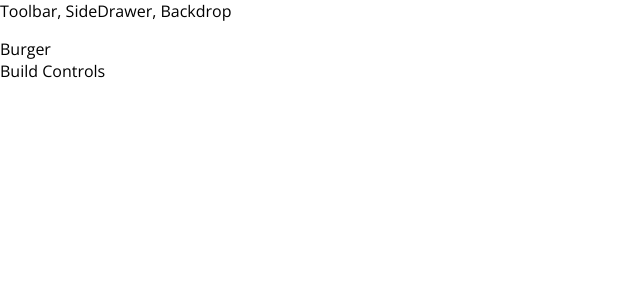
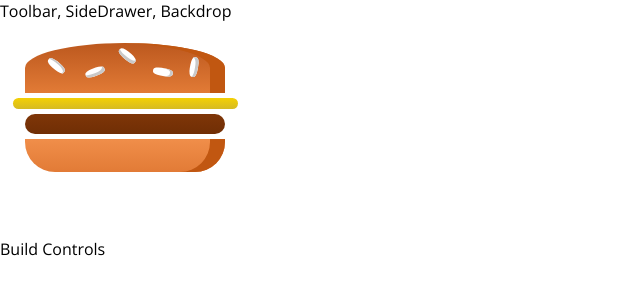
Before and after one commit to Elizabeth-marie/BurgerBuilder, a React app: page / in a window 1280 px wide. Shown: the top 300 px of the page, without its empty margins (0-640 px from the left). Built offline with nearby package versions, Linux system fonts and the light colour scheme.

Commit message:
Burger successfully rendering on screen

```diff
--- a/src/Components/Burger/Burger.css
+++ b/src/Components/Burger/Burger.css
@@ -6,6 +6,11 @@
   text-align: center;
   font-weight: bold;
   font-size: 1.2rem;
+}
+
+.BurgerContainer  {
+  Width: 250px;
+  Height: 200px;
 }
 
 @media (min-width: 500px) and (min-heght: 400px) {
--- a/src/Components/Burger/Burger.js
+++ b/src/Components/Burger/Burger.js
@@ -1,10 +1,18 @@
 import React from 'react'
+import classes from './Burger.css'
+import BurgerIngredient from './BurgerIngredient/BurgerIngredient'
+
 
 const Burger = (props) => {
 
   return (
-    <div>
-
+    <div className={classes.BurgerContainer}>
+      <div className={classes.Burger}>
+        <BurgerIngredient type="bread-top" />
+        <BurgerIngredient type="cheese" />
+        <BurgerIngredient type="meat" />
+        <BurgerIngredient type="bread-bottom" />
+      </div>
     </div>
   )
 }
--- a/src/Components/Burger/BurgerIngredient/BurgerIngredient.js
+++ b/src/Components/Burger/BurgerIngredient/BurgerIngredient.js
@@ -4,9 +4,9 @@
 import classes from './BurgerIngredient.css'
 
 class BurgerIngredient extends Component {
-    render() {
+  render() {
 
-      let ingredient = null
+    let ingredient = null
 
     switch (this.props.type) {
       case ('bread-bottom'):
@@ -14,7 +14,7 @@
         break;
       case ('bread-top'):
         ingredient = (
-          <div className={classes.Breadtop}>
+          <div className={classes.BreadTop}>
             <div className={classes.Seeds1}></div>
             <div className={classes.Seeds2}></div>
           </div>
--- a/src/Containers/BurgerBuilder/BurgerBuilder.js
+++ b/src/Containers/BurgerBuilder/BurgerBuilder.js
@@ -1,20 +1,14 @@
 import React, { Component } from 'react'
 import Aux from '../../hoc/aux'
+import Burger from '../../Components/Burger/Burger'
 
 class BurgerBuilder extends Component {
-
-
-
-
-
-
-
 
 
   render() {
     return (
       <Aux>
-        <div>Burger</div>
+        <Burger />
         <div>Build Controls</div>
       </Aux>
     )
```
